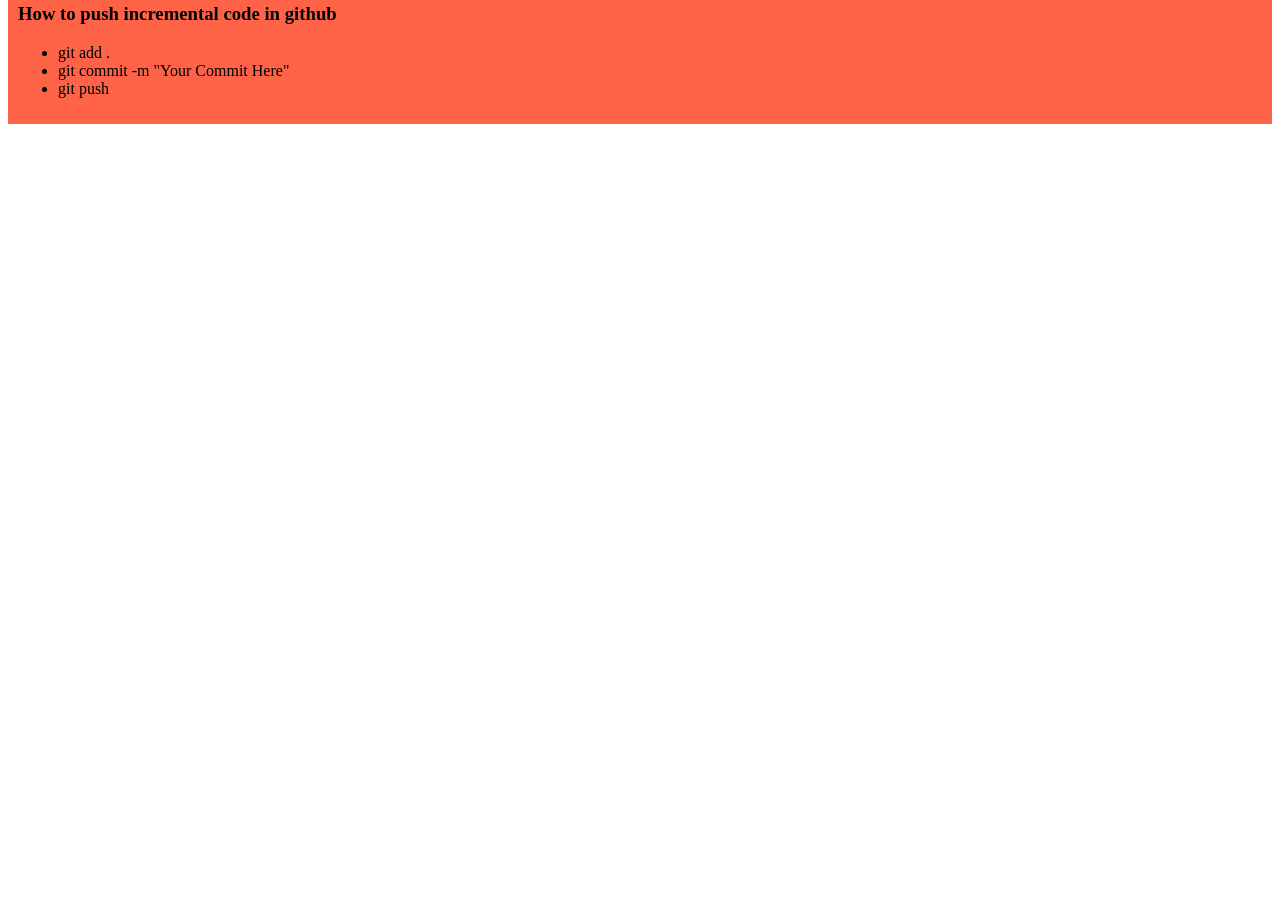
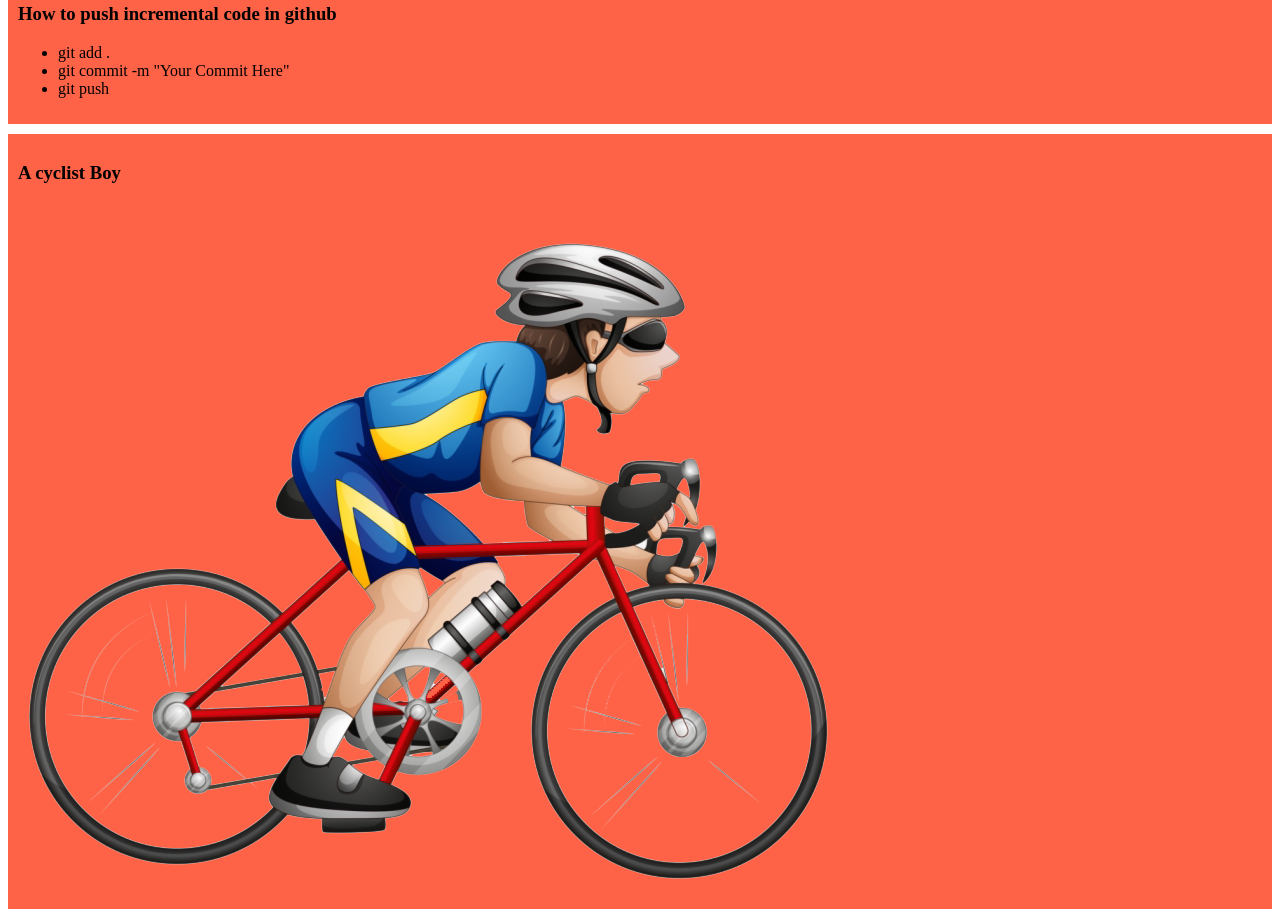
Before and after one commit to SamidRichie/PH-Course-First-Repo, a plain HTML site: page index.html in a window 1280 px wide. Shown: the part 458-1377 px from the top of the page. Before the commit the page ends 800 px from the top, so only its background shows below. Drawn offline with Linux system fonts and the light colour scheme.

Commit message:
Added a cyclist boy image

```diff
--- a/index.html
+++ b/index.html
@@ -28,5 +28,9 @@
             <li>git push</li>
         </ul>
     </div>
+    <div>
+        <h3>A cyclist Boy</h3>
+        <img src="Images/cyclist dress.png" alt="">
+    </div>
 </body>
 </html>
```
Also changed, not shown: Images/cyclist dress.png (added).
